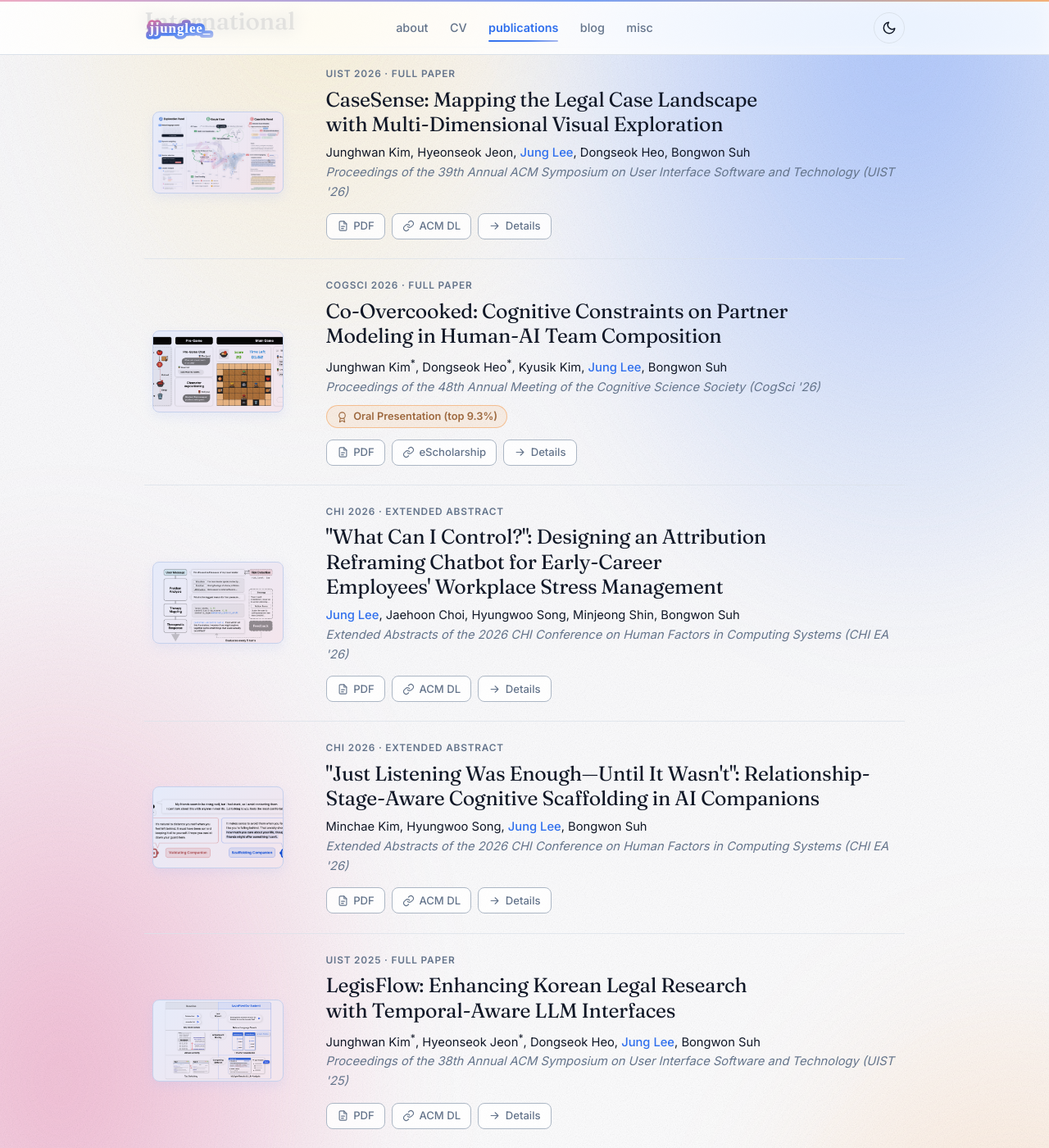
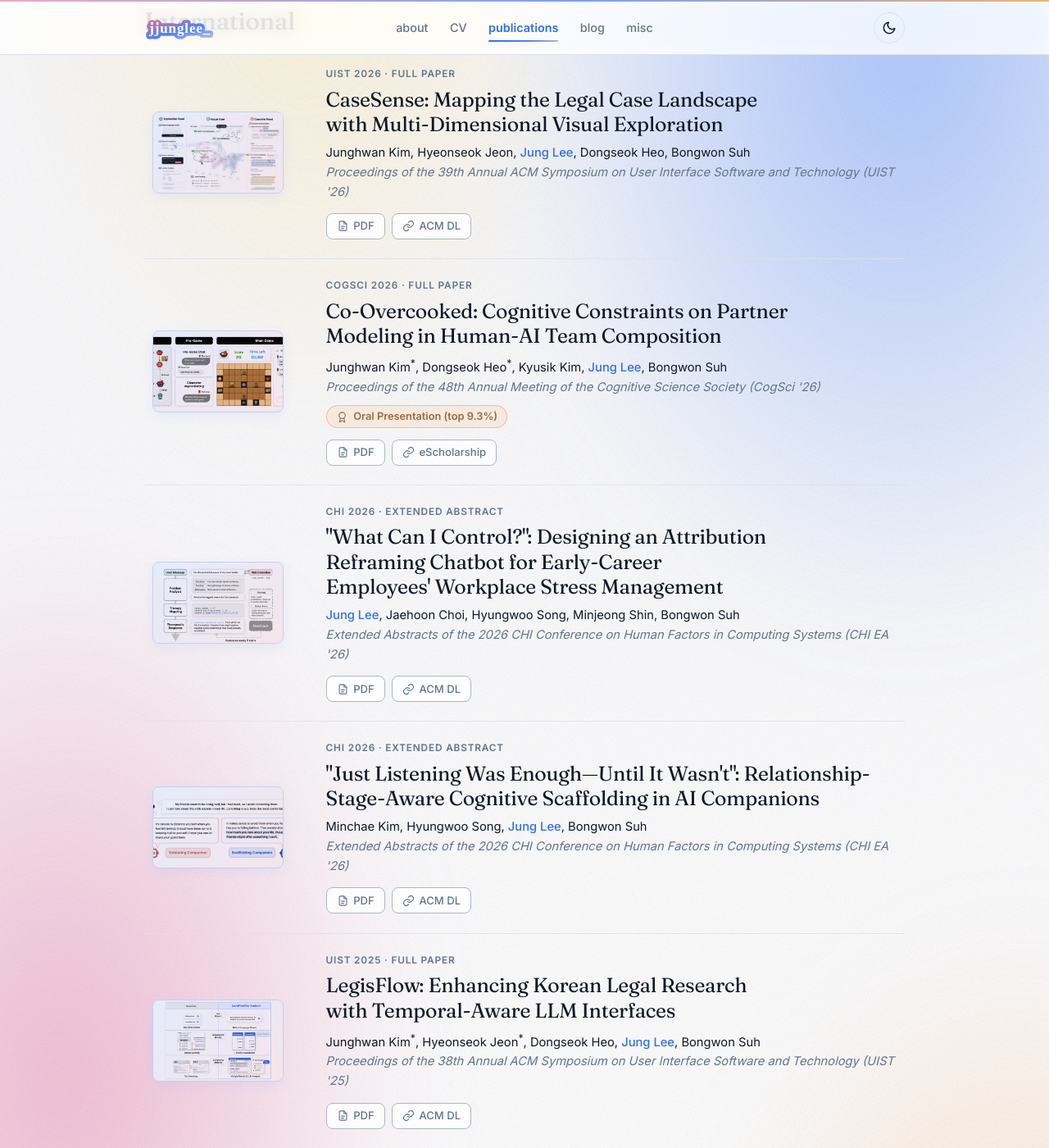
Before and after one commit to leejungp2/leejungp2.github.io, a Jekyll site: the page built from _pages/publications.html, in a window 1280 px wide and 1400 px high, scrolled down 269 px. Shown: the whole window at 82% size. Built offline with Jekyll 4.4.1, drawn with Linux system fonts in a browser that asks for light colours.

Commit message:
Make whole publication row open details and drop Details button

```diff
--- a/_includes/publication-links.html
+++ b/_includes/publication-links.html
@@ -11,10 +11,4 @@
     {{ link.label | escape }}
   </a>
   {%- endfor %}
-  {%- if include.show_details %}
-  <a class="btn btn-outline publication-button" href="{{ '/publications/' | append: include.publication.slug | append: '/' | relative_url }}">
-    <svg viewBox="0 0 24 24" fill="none" stroke="currentColor" stroke-width="1.8" stroke-linecap="round" stroke-linejoin="round" aria-hidden="true"><path d="M5 12h14M13 6l6 6-6 6" /></svg>
-    Details
-  </a>
-  {%- endif %}
 </div>
--- a/_pages/publications.html
+++ b/_pages/publications.html
@@ -16,14 +16,14 @@ description: Research publications and conference papers.
     {% assign detail_url = "/publications/" | append: publication.slug | append: "/" | relative_url %}
     <article class="soft-item publication-card">
       {% if publication.image %}
-      <a class="publication-thumbnail" href="{{ detail_url }}" tabindex="-1" aria-hidden="true"><img src="{{ publication.image | relative_url }}" alt="" loading="lazy"></a>
+      <div class="publication-thumbnail" aria-hidden="true"><img src="{{ publication.image | relative_url }}" alt="" loading="lazy"></div>
       {% endif %}
       <p class="publication-kicker">{{ publication.venue_short | escape }} · {{ publication.type | escape }}</p>
-      <h3><a href="{{ detail_url }}">{{ publication.title | escape }}</a></h3>
+      <h3><a class="publication-card-link" href="{{ detail_url }}">{{ publication.title | escape }}</a></h3>
       <p class="publication-authors">{% include publication-authors.html publication=publication %}</p>
       <p class="publication-venue"><em>{{ publication.venue | escape }}</em></p>
       {% include publication-award.html publication=publication %}
-      {% include publication-links.html publication=publication show_details=true %}
+      {% include publication-links.html publication=publication %}
     </article>
     {% endfor %}
   </div>
--- a/assets/css/main.css
+++ b/assets/css/main.css
@@ -1165,8 +1165,29 @@ img { max-width: 100%; height: auto; }
   color: inherit;
   text-decoration: none;
 }
-.publication-list .soft-item h3 a:hover {
+.publication-list .soft-item:hover h3 a {
   color: var(--blue-deep);
+}
+/* The title link stretches over the whole row; paper buttons sit above it. */
+.publication-list .publication-card {
+  cursor: pointer;
+}
+.publication-card-link::after {
+  content: "";
+  position: absolute;
+  inset: 0;
+}
+.publication-card-link:focus-visible {
+  outline: none;
+}
+.publication-list .soft-item:has(.publication-card-link:focus-visible) {
+  outline: 2px solid var(--ring);
+  outline-offset: -2px;
+}
+.publication-list .publication-links {
+  position: relative;
+  z-index: 1;
+  width: fit-content;
 }
 .publication-authors,
 .publication-venue {
```
